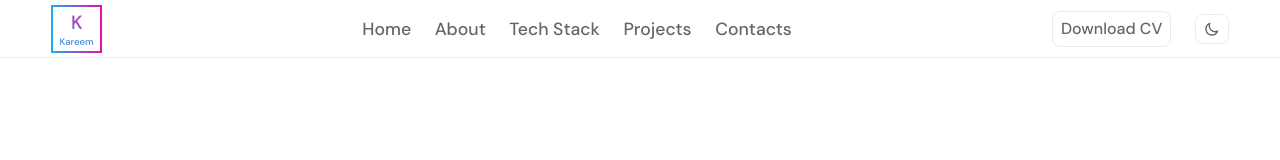
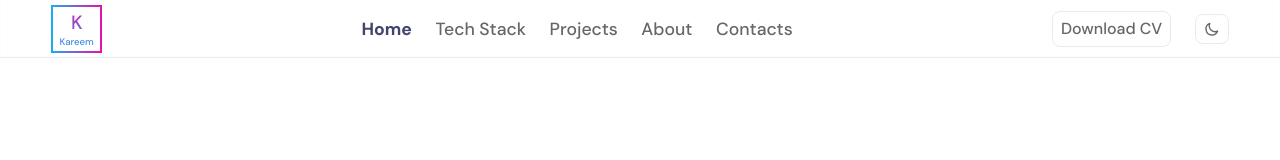
Before and after one commit to kokoblack/portfolio, a React (Vite) app: page / in a window 1280 px wide. Shown: the top 160 px of the page. Built offline with nearby package versions, Linux system fonts and the light colour scheme.

Commit message:
add nav link to specific component

```diff
--- a/src/App.tsx
+++ b/src/App.tsx
@@ -1,35 +1,9 @@
 import Home from "./pages/Home";
-import { useState, useEffect } from "react";
 
 const App = () => {
-  // const [s, ss] = useState(0);
-  // console.log(s);
-
-  const handleScroll = (event: React.UIEvent<HTMLDivElement>) => {
-    console.log(event.currentTarget.scrollTop);
-    console.log(event.currentTarget.offsetHeight);
-    console.log("ingrinrgpi");
-    console.log(event);
-  };
-
-
-
-  // useEffect(() => {
-  //   const handleScroll = () => {
-  //     ss(window.scrollY);
-  //   };
-
-  //   window.addEventListener("scroll", handleScroll);
-
-  //   return () => {
-  //     window.removeEventListener("scroll", handleScroll);
-  //   };
-  // }, []);
   return (
-    <div onScroll={handleScroll}>
-      {/* <button onClick={onButtonClick}>Download Cv</button> */}
+    <div>
       <Home />
-      {/* scroll: {s} */}
     </div>
   );
 };
--- a/src/pages/About.tsx
+++ b/src/pages/About.tsx
@@ -17,7 +17,7 @@ import { motion } from "framer-motion";
 
 const About = () => {
   return (
-    <AboutContainer>
+    <AboutContainer id="About">
       <section>
         <motion.div
           initial={{ y: 100, opacity: 0 }}
--- a/src/pages/Contact.tsx
+++ b/src/pages/Contact.tsx
@@ -24,7 +24,7 @@ const Contact = () => {
   ];
 
   return (
-    <ContactContainer>
+    <ContactContainer id="Contacts">
       <motion.div
         initial={{ y: 100, opacity: 0 }}
         whileInView={{ y: 0, opacity: 1 }}
--- a/src/pages/Hero.tsx
+++ b/src/pages/Hero.tsx
@@ -16,13 +16,12 @@ const Hero = () => {
   console.log(s);
   return (
     <motion.div
-
       initial={{ y: 100, opacity: 0 }}
       whileInView={{ y: 0, opacity: 1 }}
       transition={{ duration: 2 }}
       viewport={{ once: true }}
     >
-      <HeroContainer onScroll={(e) => ss(e.currentTarget.scrollTop)}>
+      <HeroContainer id="Home" onScroll={(e) => console.log(e)}>
         <HeroBasis basis={60}>
           <HeroText>
             Hi &#128075;, <HeroBR />
--- a/src/pages/NavBar.tsx
+++ b/src/pages/NavBar.tsx
@@ -24,10 +24,10 @@ import Logo from "../components/Logo";
 const NavBar = () => {
   const link: { link: string; href: string; delay: number }[] = [
     { link: "Home", href: "#Home", delay: 0.1 },
-    { link: "About", href: "#About", delay: 0.2 },
     { link: "Tech Stack", href: "#TechStack", delay: 0.3 },
     { link: "Projects", href: "#Projects", delay: 0.4 },
-    { link: "Contacts", href: "#home", delay: 0.5 },
+    { link: "About", href: "#About", delay: 0.2 },
+    { link: "Contacts", href: "#Contacts", delay: 0.5 },
   ];
   const icons = [<BsGithub />, <BsLinkedin />, <BsTwitter />];
 
@@ -42,6 +42,7 @@ const NavBar = () => {
 
   const [menu, toggleMenu] = useState(false);
   const [light, toggleLight] = useState(true);
+  const [active, setActive] = useState(0);
 
   const onButtonClick = () => {
     fetch("Resume.pdf").then((response) => {
@@ -54,28 +55,32 @@ const NavBar = () => {
         alink.click();
       });
     });
+
+    toggleMenu(false)
   };
 
   return (
-    // <ThemeProvider theme={theme}>
     <NavContainer menu={menu}>
       <MoveLeft>
         <Logo gradient={true} />
       </MoveLeft>
 
-      {link.map((text) => (
+      {link.map((text, id) => (
         <NavLinkFlex key={text.href}>
-          <NavLink href={text.href}>{text.link}</NavLink>
+          <NavLink
+            onClick={() => setActive(id)}
+            active={active}
+            check={id}
+            href={text.href}
+          >
+            {text.link}
+          </NavLink>
         </NavLinkFlex>
       ))}
 
-      {/* <NavIconFlex>
-        {icons.map((icons, ind) => (
-          <NavIcon key={ind}>{icons}</NavIcon>
-        ))}
-      </NavIconFlex> */}
-
-      <NavTheme auto onClick={onButtonClick}>Download CV</NavTheme>
+      <NavTheme auto onClick={onButtonClick}>
+        Download CV
+      </NavTheme>
 
       <NavTheme onClick={() => toggleLight((prev) => !prev)}>
         {light ? (
@@ -122,8 +127,17 @@ const NavBar = () => {
               transition={{ duration: 0.7 }}
             >
               <Div menu={menu}>
-                {link.map((text) => (
-                  <NavLink key={text.href} href={text.href}>
+                {link.map((text, id) => (
+                  <NavLink
+                    onClick={() => {
+                      setActive(id);
+                      toggleMenu(false);
+                    }}
+                    active={active}
+                    check={id}
+                    key={text.href}
+                    href={text.href}
+                  >
                     <motion.div
                       initial={{ x: -300, opacity: 0 }}
                       animate={{ x: 0, opacity: 1 }}
@@ -140,7 +154,9 @@ const NavBar = () => {
                     animate={{ x: 0, opacity: 1 }}
                     transition={{ duration: 0.5, delay: 0.6 }}
                   >
-                    <ToggleNavTheme onClick={onButtonClick}>Download CV</ToggleNavTheme>
+                    <ToggleNavTheme onClick={onButtonClick}>
+                      Download CV
+                    </ToggleNavTheme>
                   </motion.div>
 
                   <motion.div
@@ -152,9 +168,19 @@ const NavBar = () => {
                       onClick={() => toggleLight((prev) => !prev)}
                     >
                       {light ? (
-                        <HiOutlineMoon onClick={() => setTheme(darkTheme)} />
+                        <HiOutlineMoon
+                          onClick={() => {
+                            setTheme(darkTheme);
+                            toggleMenu(false);
+                          }}
+                        />
                       ) : (
-                        <HiOutlineSun onClick={() => setTheme(lightTheme)} />
+                        <HiOutlineSun
+                          onClick={() => {
+                            setTheme(lightTheme);
+                            toggleMenu(false);
+                          }}
+                        />
                       )}
                     </ToggleNavTheme>
                   </motion.div>
--- a/src/pages/Project.tsx
+++ b/src/pages/Project.tsx
@@ -21,13 +21,13 @@ import { motion } from "framer-motion";
 
 const Project = () => {
   return (
+    <ProjectContainer id="Projects">
       <motion.div
         initial={{ y: 200, opacity: 0 }}
         whileInView={{ y: 0, opacity: 1 }}
         transition={{ duration: 1 }}
         viewport={{ once: true }}
       >
-      <ProjectContainer>
         <ProjectHeader>Projects</ProjectHeader>
         <ProjectText>Things I've built so far</ProjectText>
 
@@ -71,8 +71,8 @@ const Project = () => {
             </motion.div>
           ))}
         </ProjectCardContainer>
+      </motion.div>
     </ProjectContainer>
-    </motion.div>
   );
 };
 
--- a/src/pages/TechStack.tsx
+++ b/src/pages/TechStack.tsx
@@ -16,7 +16,7 @@ const TechStack = () => {
       transition={{ duration: 1 }}
       viewport={{ once: true }}
     >
-      <TSContainer>
+      <TSContainer id="TechStack">
         <TSHeader>My Tech Stack</TSHeader>
         <TSText> Technologies I’ve been working with recently</TSText>
         <TSIconContainer>
--- a/src/styles/NavBar.ts
+++ b/src/styles/NavBar.ts
@@ -4,27 +4,51 @@ import { Flex } from "./Global";
 
 export const NavContainer = styled(Flex)<{ menu: boolean }>`
   width: 100%;
-  font-family: 'DM Sans';
+  font-family: "DM Sans";
   font-weight: 500;
   padding: 0.3rem 4%;
   box-sizing: border-box;
   font-size: clamp(0.625rem, 2.5vw, 1.1rem);
   position: sticky;
   top: 0;
-  ${({ menu }) => {
+  /* backdrop-filter: blur(8px); */
+  box-shadow: inset 0px -1px 1px ${({ theme }) => theme.border};
+  z-index: 50;
+
+  @media screen and (min-width: 480px){
+    backdrop-filter: blur(8px);
+  }
+
+  @media screen and (max-width: 479px){
+    ${({ menu }) => {
     if (!menu) {
       return css`
         backdrop-filter: blur(8px);
       `;
     }
   }}
-  box-shadow: inset 0px -1px 1px ${({ theme }) => theme.border};
+  }
 `;
 
-export const NavLink = styled.a`
+export const NavLink = styled.a<{ active: number; check: number }>`
   text-decoration: none;
-  color: ${({ theme }) => theme.primary};
-  font-weight: 500;
+  ${({ active, check }) => {
+    if (active === check) {
+      return css`
+        color: ${({ theme }) => theme.secondary};
+        font-weight: 700;
+      `;
+    }
+  }}
+  ${({ active, check }) => {
+    if (active !== check) {
+      return css`
+        color: ${({ theme }) => theme.primary};
+        font-weight: 500;
+      `;
+    }
+  }}
+
 
   @media screen and (max-width: 767px) {
     margin-bottom: 6%;
@@ -54,7 +78,7 @@ export const NavIconFlex = styled(Flex)`
   margin-left: auto;
 `;
 
-export const NavTheme = styled(Flex)<{auto?: boolean}>`
+export const NavTheme = styled(Flex)<{ auto?: boolean }>`
   padding: 0.4rem 0.5rem;
   border-radius: 8px;
   border: 1px solid ${({ theme }) => theme.border};
@@ -62,11 +86,11 @@ export const NavTheme = styled(Flex)<{auto?: boolean}>`
   cursor: pointer;
   color: ${({ theme }) => theme.primary};
 
-  ${({auto}) => {
+  ${({ auto }) => {
     if (auto) {
       return css`
-      margin-left: auto;
-      `
+        margin-left: auto;
+      `;
     }
   }}
 
@@ -130,6 +154,7 @@ export const Div = styled.div<{ menu: boolean }>`
     padding-top: 25%;
     border-radius: none;
     background-color: transparent;
+
     ${({ menu }) => {
       if (menu) {
         return css`
@@ -139,7 +164,6 @@ export const Div = styled.div<{ menu: boolean }>`
     }}
   }
 `;
-
 
 export const ToggleNavIcon = styled(NavIcon)`
   display: none;
```
Lines whose indentation alone changed are shown as unchanged.
